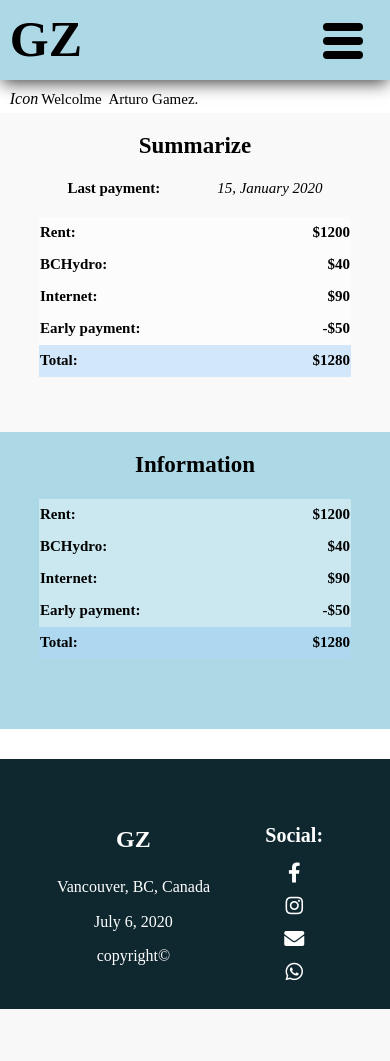
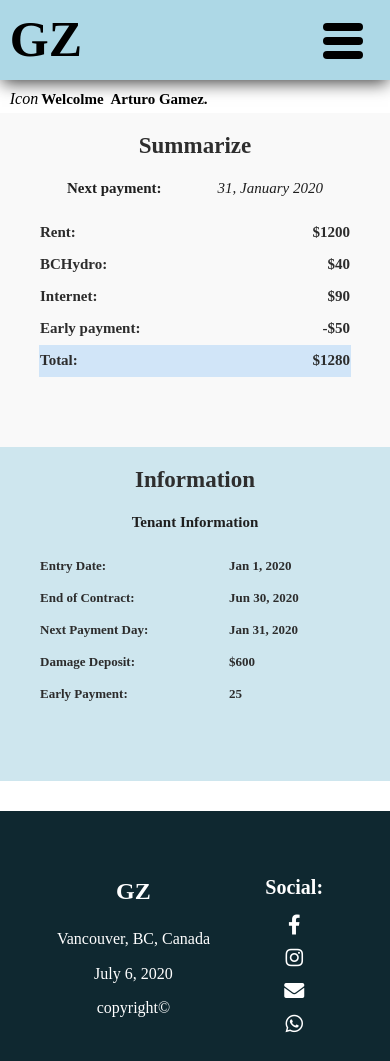
Before and after one commit to GamezAr94/mainPage_RentalAptos, a PHP site: page /user.php in a window 390 px wide. Before the commit the page ends 1009 px from the top, so only its background shows below. Run offline with PHP 8.4, Linux system fonts and the light colour scheme; lists and menus that the app fills with data are empty; some libraries are stand-ins or nearby versions.

Commit message:
Finishing the landing user page
finishing the design of the account user page

```diff
--- a/styles/styles.css
+++ b/styles/styles.css
@@ -814,8 +814,9 @@ body #mainUserContent {
     width: 95%;
     margin: 0 auto;
     display: flex;
-    margin-top: 20px; }
+    margin-top: 5px; }
     body #mainUserContent .content .summarize {
+      transition: 0.3s;
       width: 60%; }
       body #mainUserContent .content .summarize .title {
         display: flex;
@@ -823,10 +824,14 @@ body #mainUserContent {
         justify-content: space-around;
         margin: 30px 10% 20px 10%; }
         body #mainUserContent .content .summarize .title h4 {
+          transition: 0.3s;
+          color: #2e2e2e;
           margin: 0;
           font-size: 30px;
           width: 100%; }
         body #mainUserContent .content .summarize .title p {
+          transition: 0.3s;
+          color: #1f1f1f;
           font-size: 20px;
           margin: 20px 0 0 0; }
         body #mainUserContent .content .summarize .title .label {
@@ -837,8 +842,9 @@ body #mainUserContent {
         margin: 0 auto 40px auto;
         width: 80%;
         border-collapse: collapse;
-        background-color: rgba(255, 255, 255, 0.363); }
+        color: #2c2c2c; }
         body #mainUserContent .content .summarize table tr {
+          transition: .6s;
           font-size: 18px; }
           body #mainUserContent .content .summarize table tr th {
             height: 30px; }
@@ -847,12 +853,30 @@ body #mainUserContent {
           body #mainUserContent .content .summarize table tr th:last-child {
             text-align: right; }
         body #mainUserContent .content .summarize table tr:hover {
-          background-color: #fff; }
+          background-color: #f0f0f0; }
         body #mainUserContent .content .summarize table tr:last-child {
+          transition: .3s;
           background-color: rgba(81, 163, 240, 0.24); }
-    body #mainUserContent .content .generalInfo {
-      background-color: lightblue;
-      width: 50%; }
+    body #mainUserContent .content .summarize:hover {
+      background-color: #d8d7d7; }
+      body #mainUserContent .content .summarize:hover .title h4, body #mainUserContent .content .summarize:hover .title p {
+        color: black; }
+      body #mainUserContent .content .summarize:hover table {
+        color: black; }
+    body #mainUserContent .content .information {
+      background-color: rgba(173, 216, 230, 0.562);
+      width: 45%;
+      min-width: 350px; }
+      body #mainUserContent .content .information table tr {
+        font-size: 16px; }
+        body #mainUserContent .content .information table tr th:last-child {
+          text-align: left; }
+      body #mainUserContent .content .information table tr:last-child {
+        background-color: rgba(172, 225, 243, 0); }
+      body #mainUserContent .content .information table tr:last-child:hover {
+        background-color: #d6d4d4; }
+    body #mainUserContent .content .information:hover {
+      background-color: #9ed1e2; }
 
 @media only screen and (max-width: 700px) and (min-width: 500px) {
   body #mainUserContent {
@@ -880,15 +904,17 @@ body #mainUserContent {
             font-size: 19px; }
         body #mainUserContent .content .summarize table tr {
           font-size: 17px; }
-      body #mainUserContent .content .generalInfo {
-        background-color: lightblue;
-        width: 100%; } }
+      body #mainUserContent .content .information {
+        min-width: 0px; }
+        body #mainUserContent .content .information table tr th {
+          font-size: 15px; } }
 @media only screen and (max-width: 500px) and (min-width: 50px) {
   body #mainUserContent {
     padding-top: 90px; }
     body #mainUserContent .userSalut {
       width: 95%; }
       body #mainUserContent .userSalut p {
+        font-weight: bold;
         font-size: 15px;
         margin-left: 3px; }
     body #mainUserContent .content {
@@ -899,7 +925,7 @@ body #mainUserContent {
         padding-bottom: 30px; }
         body #mainUserContent .content .summarize .title {
           padding-top: 20px;
-          margin-top: -15px; }
+          margin-top: 0px; }
           body #mainUserContent .content .summarize .title h4 {
             text-align: center;
             font-size: 23px; }
@@ -907,9 +933,10 @@ body #mainUserContent {
             font-size: 15px; }
         body #mainUserContent .content .summarize table tr {
           font-size: 15px; }
-      body #mainUserContent .content .generalInfo {
-        background-color: lightblue;
-        width: 100%; } }
+      body #mainUserContent .content .information {
+        min-width: 0px; }
+        body #mainUserContent .content .information table tr th {
+          font-size: 13px; } }
 #error-login {
   width: 100%;
   padding: 20px 0;
--- a/user.php
+++ b/user.php
@@ -7,8 +7,8 @@
             <div class="summarize">
                 <div class="title">
                     <h4>Summarize</h4>
-                    <p class="label">Last payment:</p>
-                    <p class="lastMonth">15, January 2020</p>
+                    <p class="label">Next payment:</p>
+                    <p class="lastMonth">31, January 2020</p>
                 </div>
                 <table>
                     <tr>
@@ -33,31 +33,31 @@
                     </tr>
                 </table>
             </div>
-            <div class="generalInfo">
-            <div class="summarize">
+            <div class="summarize information">
                 <div class="title">
                     <h4>Information</h4>
+                    <p class="label">Tenant Information</p>
                 </div>
                 <table>
                     <tr>
-                        <th>Rent:</th>
-                        <th>$1200</th>
+                        <th>Entry Date:</th>
+                        <th>Jan 1, 2020</th>
                     </tr>
                     <tr>
-                        <th>BCHydro:</th>
-                        <th>$40</th>
+                        <th>End of Contract:</th>
+                        <th>Jun 30, 2020</th>
                     </tr>
                     <tr>
-                        <th>Internet:</th>
-                        <th>$90</th>
+                        <th>Next Payment Day:</th>
+                        <th>Jan 31, 2020</th>
                     </tr>
                     <tr>
-                        <th>Early payment:</th>
-                        <th>-$50</th>
+                        <th>Damage Deposit:</th>
+                        <th>$600</th>
                     </tr>
                     <tr>
-                        <th>Total:</th>
-                        <th>$1280</th>
+                        <th>Early Payment:</th>
+                        <th>25</th>
                     </tr>
                 </table>
             </div>
```
Also changed, not shown: SASS/_userContent.scss (+64 -14 lines), 1 other file.
